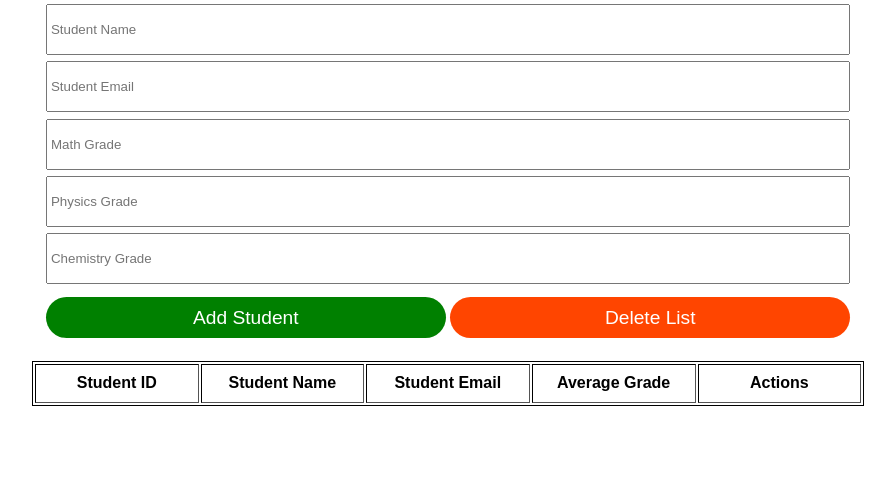
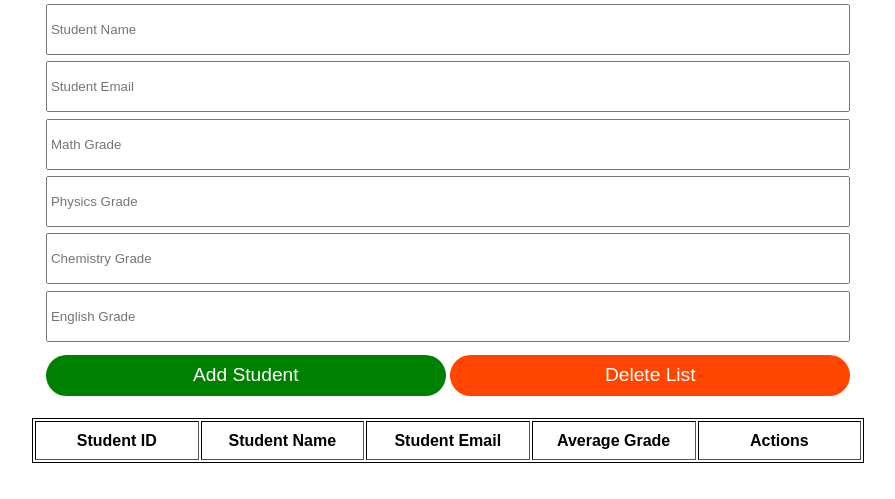
Before and after one commit to nguyenkhaphuong/student_management_js, a plain HTML site: page index.html in a window 1280 px wide. Shown: the part 161-660 px from the top of the page, without its empty margins (192-1087 px from the left). Drawn offline with Linux system fonts and the light colour scheme.

Commit message:
Add 'English Grade' field to the form

```diff
--- a/index.html
+++ b/index.html
@@ -16,6 +16,7 @@
         <input type="text" id="mathGrade" placeholder="Math Grade" />
         <input type="text" id="physicsGrade" placeholder="Physics Grade" />
         <input type="text" id="chemistryGrade" placeholder="Chemistry Grade" />
+        <input type="text" id="englishGrade" placeholder="English Grade" />
         <button class="add-button" type="button" onclick="addNewStudent()">
           Add Student
         </button>
@@ -36,7 +37,7 @@
     </div>
 
     <script src="./js/model/Student.js"></script>
+    <script src="./js/main.js"></script>
     <script src="./js/controller/controller.js"></script>
-    <script src="./js/main.js"></script>
   </body>
 </html>
```
